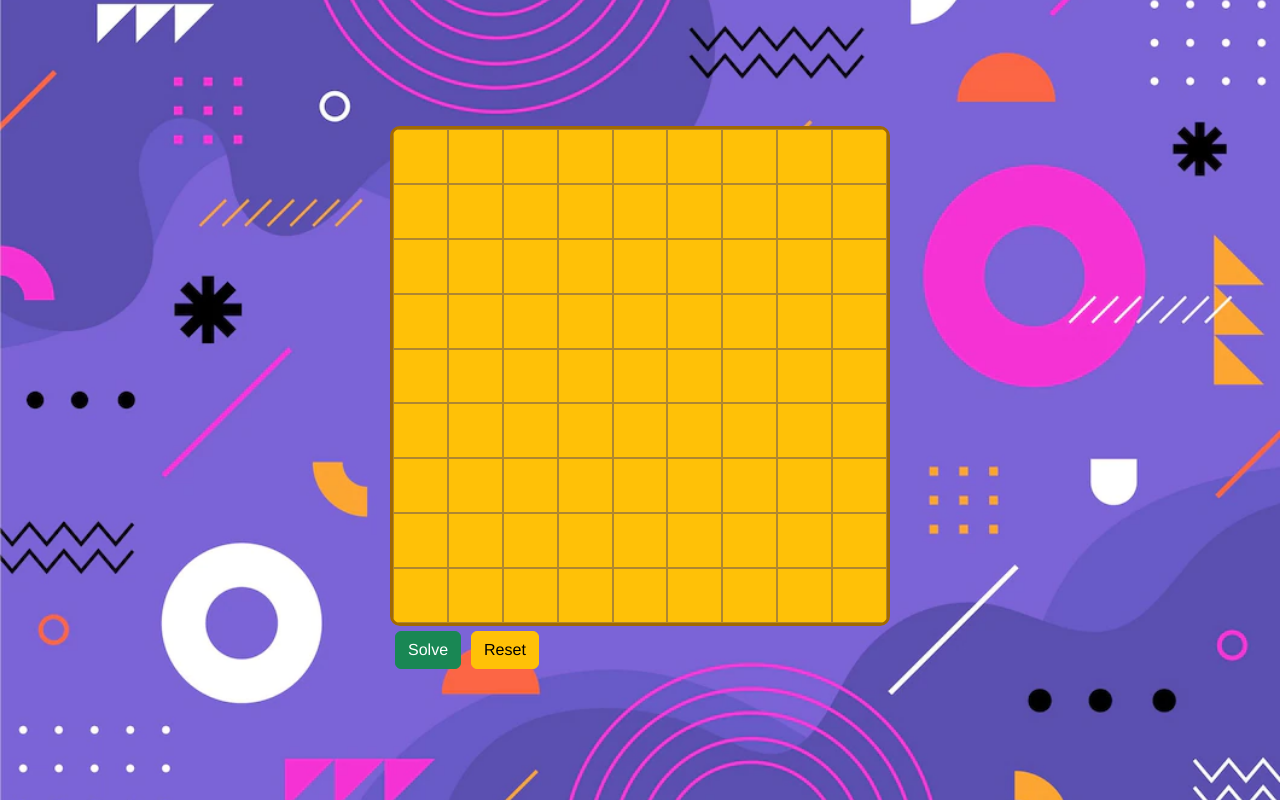
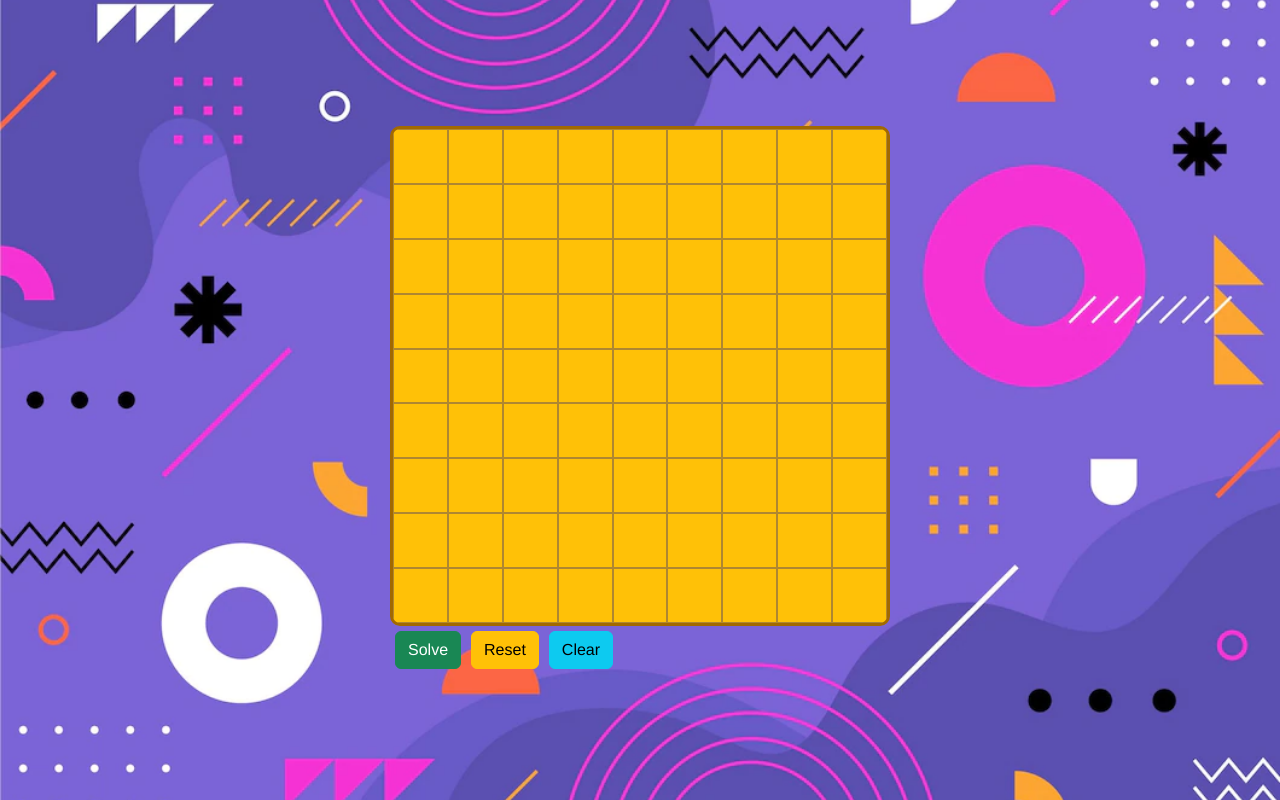
Before and after one commit to me-oniichan/board-games, a React (Create React App) app: page / in a window 1280 px wide. Built offline with nearby package versions, Linux system fonts and the light colour scheme.

Commit message:
added clear button

```diff
--- a/src/Sudoku/Buttons.jsx
+++ b/src/Sudoku/Buttons.jsx
@@ -1,3 +1,4 @@
+import Clear from "./Clear";
 import Reset from "./Reset";
 import Solve from "./Solve";
 
@@ -7,6 +8,7 @@ export default function Buttons(){
         <div className="buttons">
             <Solve/>
             <Reset/>
+            <Clear/>
         </div>
     )
 }
--- /dev/null
+++ b/src/Sudoku/Clear.jsx
@@ -0,0 +1,24 @@
+import { useContext } from "react";
+import { Button } from "reactstrap";
+import sudokuContext from "./sudokuContext";
+
+export default function Clear() {
+    const [grid, setGrid] = useContext(sudokuContext);
+
+    const clear = () => {
+        setGrid(
+            grid.map((val) =>
+                val.map(() => ({
+                    value: 0,
+                    mode: "#5b50b1",
+                }))
+            )
+        );
+    };
+
+    return (
+        <Button id="clear" color="info" onClick={clear}>
+            Clear
+        </Button>
+    );
+}
```
